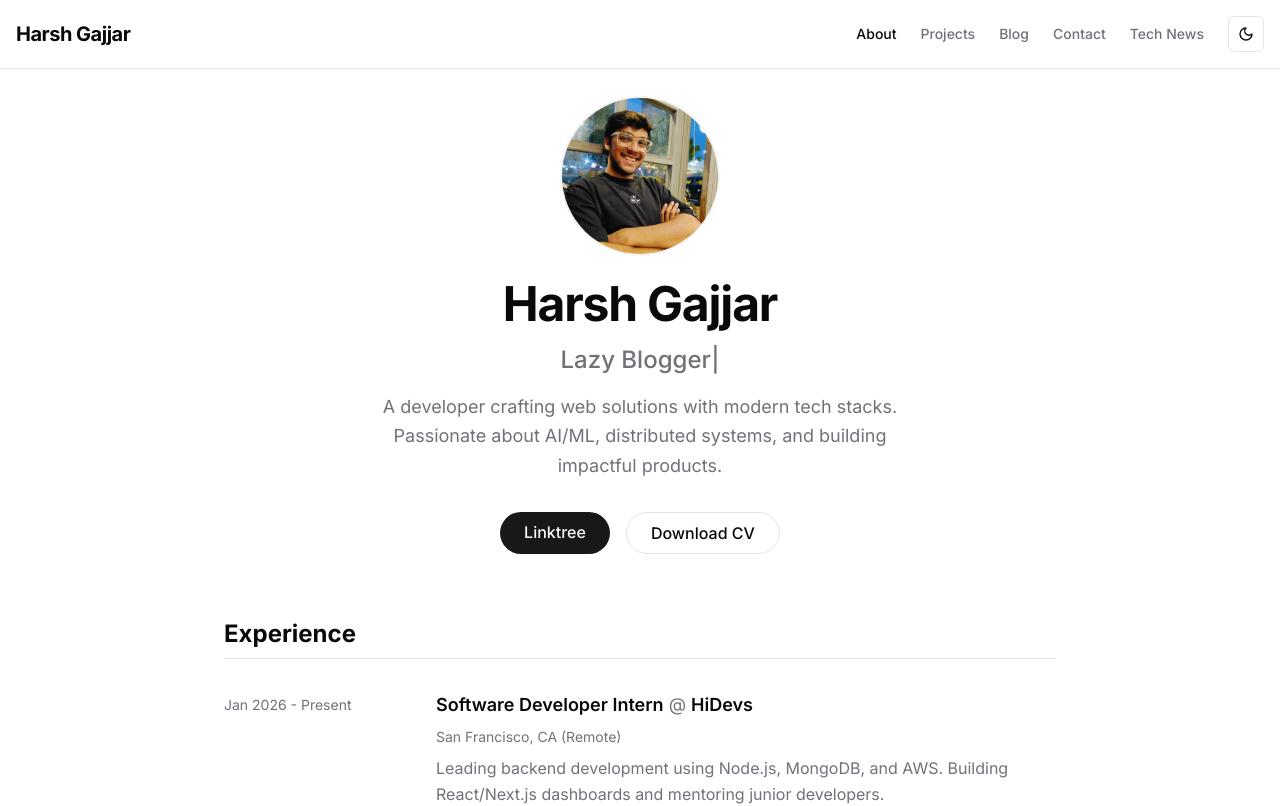
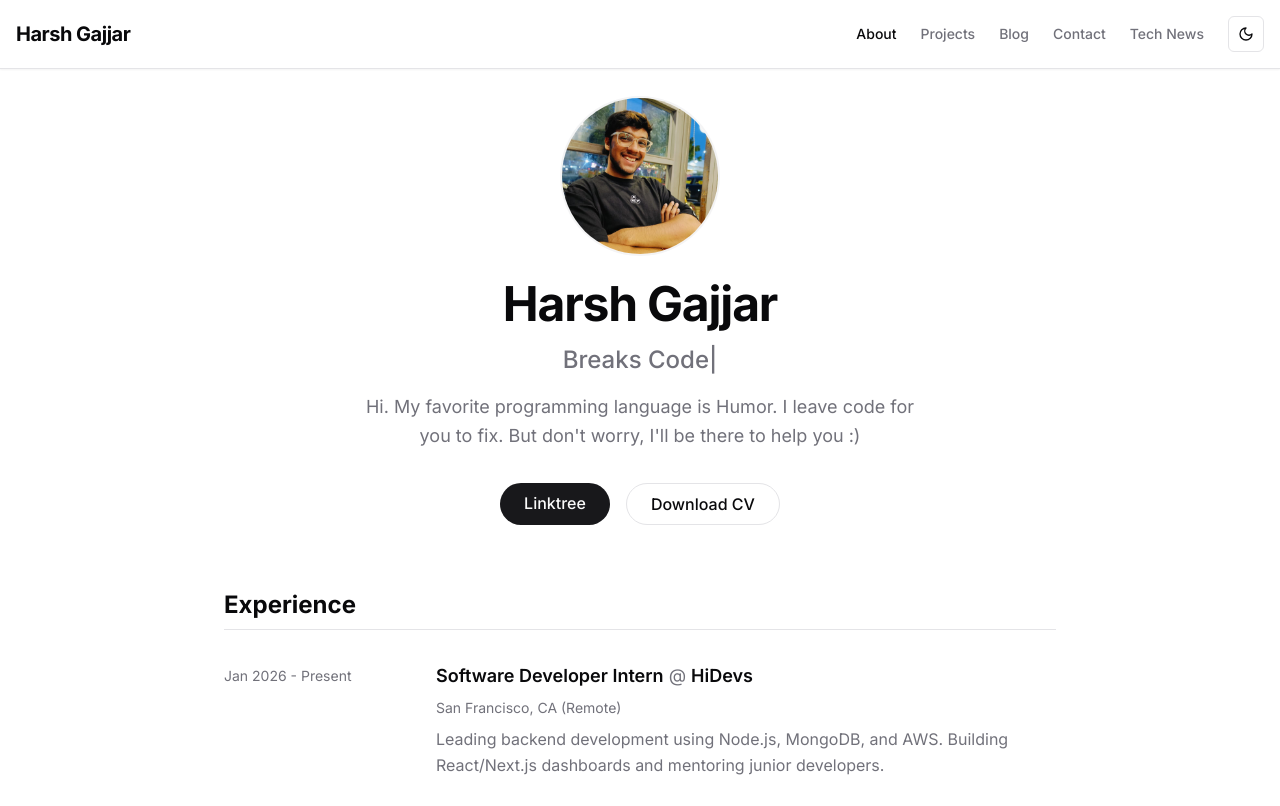
Before and after one commit to harshhh28/Portfolio, a Next.js app: page / in a window 1280 px wide. Shown: the top 806 px of the page. Built offline with nearby package versions, Linux system fonts and the light colour scheme.

Commit message:
chore(home): update homepage text and animation sequence for a humorous touch

```diff
--- a/src/app/page.tsx
+++ b/src/app/page.tsx
@@ -31,11 +31,11 @@ export default function Home() {
           <div className="text-xl md:text-2xl text-muted-foreground font-medium h-8">
             <TypeAnimation
               sequence={[
-                "Software Developer",
+                "Writes Code",
                 2000,
-                "Lazy Blogger",
+                "Breaks Code",
                 2000,
-                "Tech Enthusiast",
+                "Fixes Code",
                 2000,
               ]}
               wrapper="span"
@@ -44,8 +44,7 @@ export default function Home() {
             />
           </div>
           <p className="max-w-xl mx-auto text-lg text-muted-foreground leading-relaxed">
-            A developer crafting web solutions with modern tech stacks.
-            Passionate about AI/ML, distributed systems, and building impactful products.
+            Hi. My favorite programming language is Humor. I leave code for you to fix. But don't worry, I'll be there to help you :)
           </p>
 
           <div className="flex justify-center gap-4 pt-4">
```
